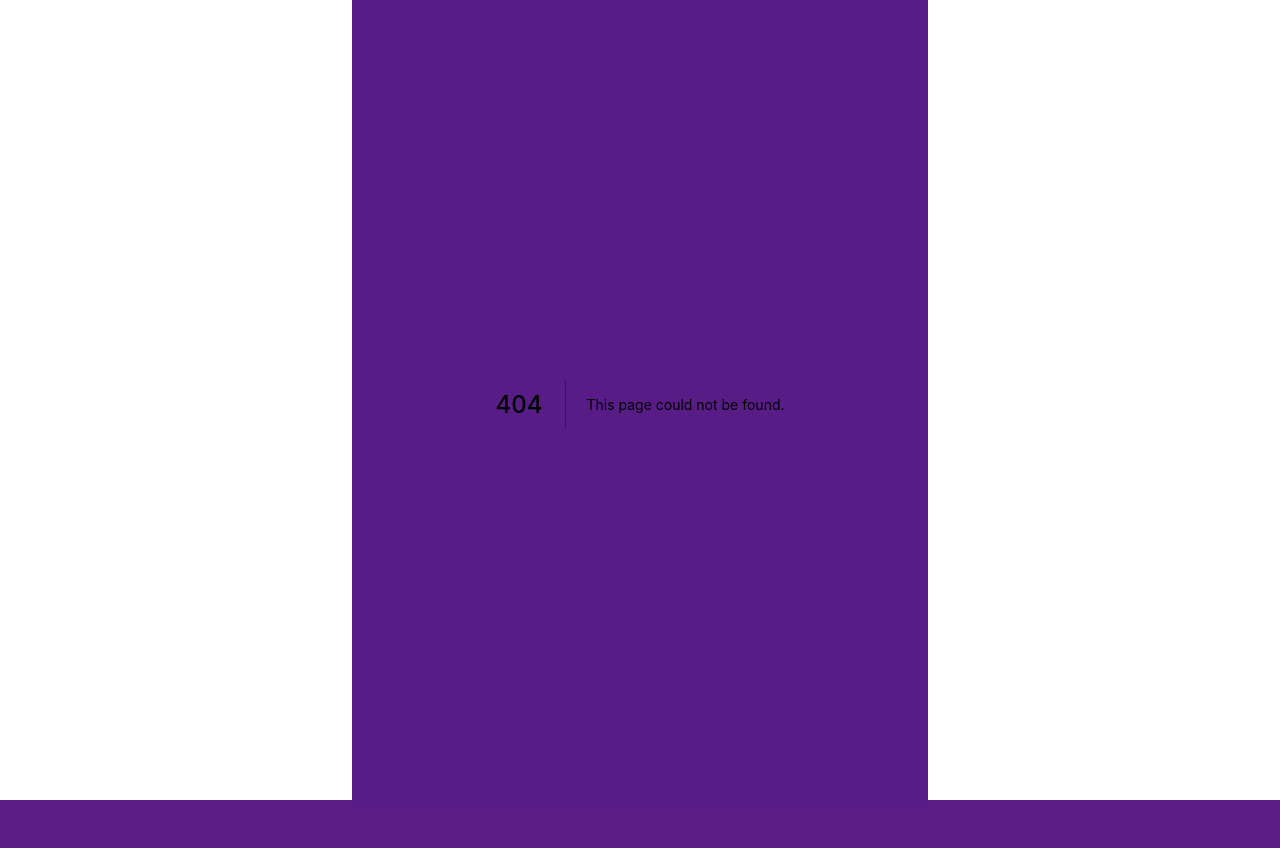
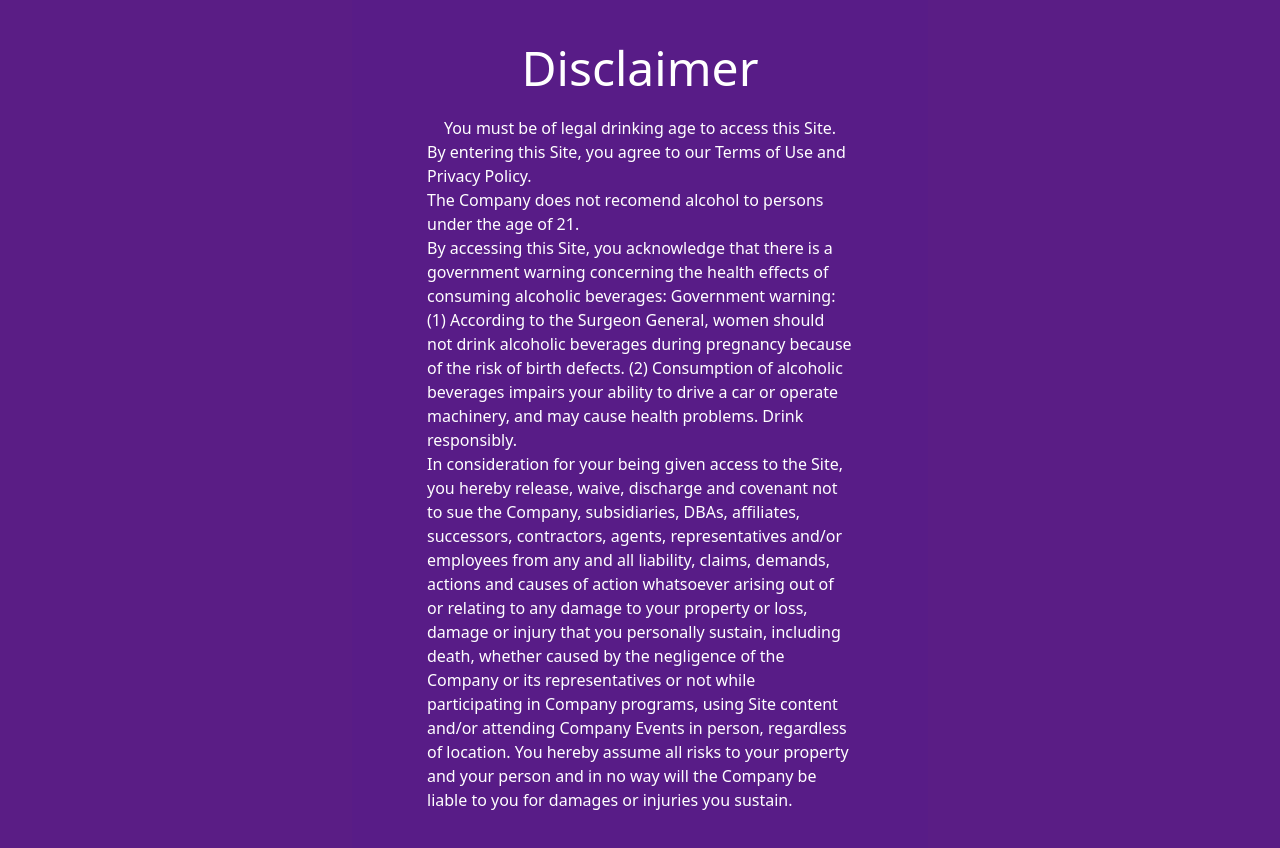
Before and after one commit to YeyoM/cocktail-please, a Next.js app: page /disclaimer in a window 1280 px wide. Before the commit this address had no page. Shown: the top 848 px of the page. Before the commit the page ends 808 px from the top, so only its background shows below. Built offline with nearby package versions, Linux system fonts and the light colour scheme.

Commit message:
disclaimer

```diff
--- /dev/null
+++ b/components/about/about.js
@@ -0,0 +1,7 @@
+export default function About() {
+  return (
+    <div className="flex flex-col items-center">
+      <h1 className="text-5xl text-white">About</h1>
+    </div>
+  )
+}
--- /dev/null
+++ b/components/disclaimer/disclaimer.js
@@ -0,0 +1,13 @@
+export default function Disclaimer() {
+  return (
+    <div className="flex flex-col items-center text-white w-3/4 pt-10 pb-10">
+      <h1 className="text-5xl text-white mb-6">Disclaimer</h1>
+      <p>You must be of legal drinking age to access this Site.</p>
+      <p>By entering this Site, you agree to our Terms of Use and Privacy Policy.</p>
+      <p>The Company does not recomend alcohol to persons under the age of 21.</p>
+      <p>By accessing this Site, you acknowledge that there is a government warning concerning the health effects of consuming alcoholic beverages:
+          Government warning: (1) According to the Surgeon General, women should not drink alcoholic beverages during pregnancy because of the risk of birth defects. (2) Consumption of alcoholic beverages impairs your ability to drive a car or operate machinery, and may cause health problems. Drink responsibly.</p>
+      <p>In consideration for your being given access to the Site, you hereby release, waive, discharge and covenant not to sue the Company, subsidiaries, DBAs, affiliates, successors, contractors, agents, representatives and/or employees from any and all liability, claims, demands, actions and causes of action whatsoever arising out of or relating to any damage to your property or loss, damage or injury that you personally sustain, including death, whether caused by the negligence of the Company or its representatives or not while participating in Company programs, using Site content and/or attending Company Events in person, regardless of location. You hereby assume all risks to your property and your person and in no way will the Company be liable to you for damages or injuries you sustain.</p>
+    </div>
+  )
+}
--- a/components/loginForm/loginForm.js
+++ b/components/loginForm/loginForm.js
@@ -13,11 +13,11 @@ export default function LoginForm() {
           <h1 className="text-white text-5xl mt-10 mb-12">Login to your account</h1>
           <div className="flex flex-col">
             <label htmlFor="email" className="text-white text-2xl mb-1">Email</label>
-            <input placeholder="Email here..." type="email" id="email" className="mb-4 w-full p-1 border border-white rounded-md" />
+            <input placeholder="Email here..." type="email" id="email" className="mb-4 w-full p-1 border border-white rounded-md focus:outline-white"/>
           </div>
           <div className="flex flex-col">
             <label htmlFor="password" className="text-white text-2xl mb-1">Password</label>
-            <input placeholder="Password here..." type="password" id="password" className=" w-full p-1 border border-white rounded-md" />
+            <input placeholder="Password here..." type="password" id="password" className=" w-full p-1 border border-white rounded-md focus:outline-white"/>
           </div>
           <div className="flex flex-col mb-4">
             <Link href="/signup">
--- a/components/signupForm/signupForm.js
+++ b/components/signupForm/signupForm.js
@@ -13,15 +13,15 @@ export default function SignUpForm() {
           <h1 className="text-white text-5xl mt-10 mb-12">Create a new Account</h1>
           <div className="flex flex-col">
             <label htmlFor="name" className="text-white text-2xl mb-1">Name</label>
-            <input placeholder="Name here..." type="text" id="name" className="mb-4 w-full p-1 border border-white rounded-md" />
+            <input placeholder="Name here..." type="text" id="name" className="mb-4 w-full p-1 border border-white rounded-md focus:outline-white"/>
           </div>
           <div className="flex flex-col">
             <label htmlFor="email" className="text-white text-2xl mb-1">Email</label>
-            <input placeholder="Email here..." type="email" id="email" className="mb-4 w-full p-1 border border-white rounded-md" />
+            <input placeholder="Email here..." type="email" id="email" className="mb-4 w-full p-1 border border-white rounded-md focus:outline-white"/>
           </div>
           <div className="flex flex-col">
             <label htmlFor="password" className="text-white text-2xl mb-1">Password</label>
-            <input placeholder="Password here..." type="password" id="password" className=" w-full p-1 border border-white rounded-md" />
+            <input placeholder="Password here..." type="password" id="password" className=" w-full p-1 border border-white rounded-md focus:outline-white"/>
           </div>
           <div className="flex flex-col mb-4">
             <Link href="/login">
--- /dev/null
+++ b/pages/about.js
@@ -0,0 +1,7 @@
+import About from '../components/about/about'
+
+export default function AboutPage() {
+  return (
+    <About />
+  )
+}
--- /dev/null
+++ b/pages/disclaimer.js
@@ -0,0 +1,7 @@
+import Disclaimer from "../components/disclaimer/disclaimer"
+
+export default function DisclaimerPage() {
+  return (
+    <Disclaimer />
+  )
+}
```
